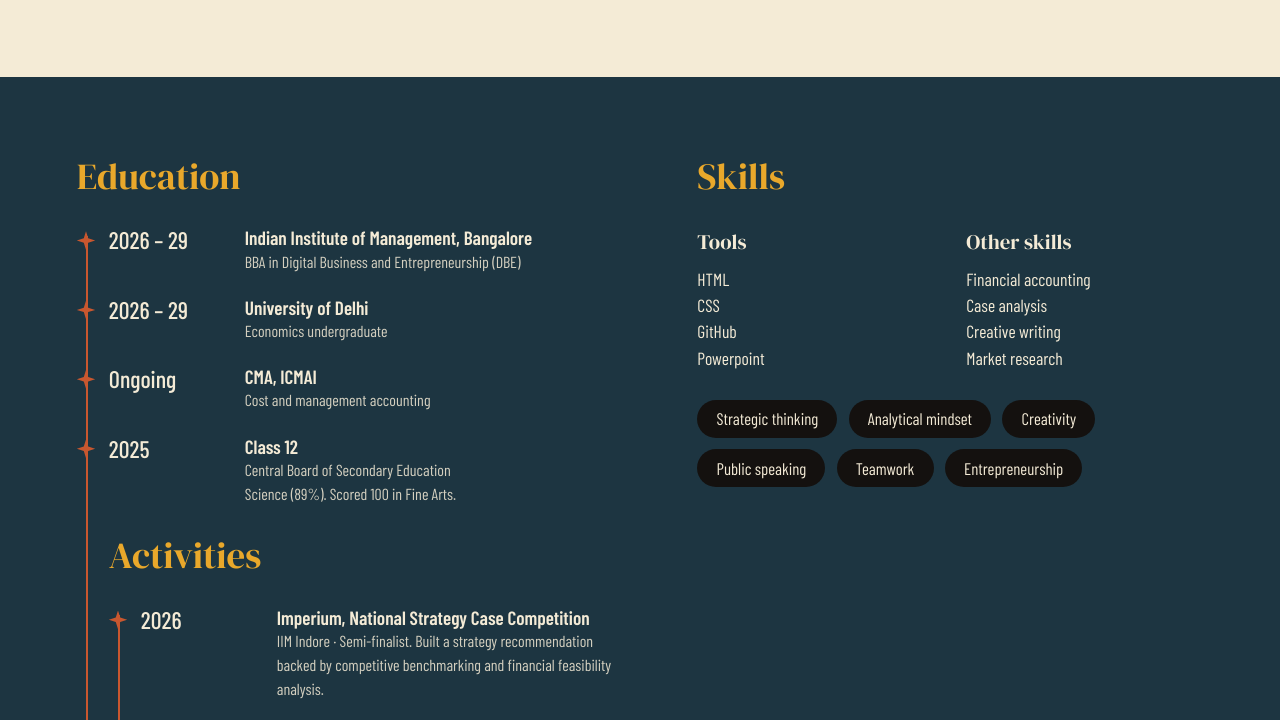
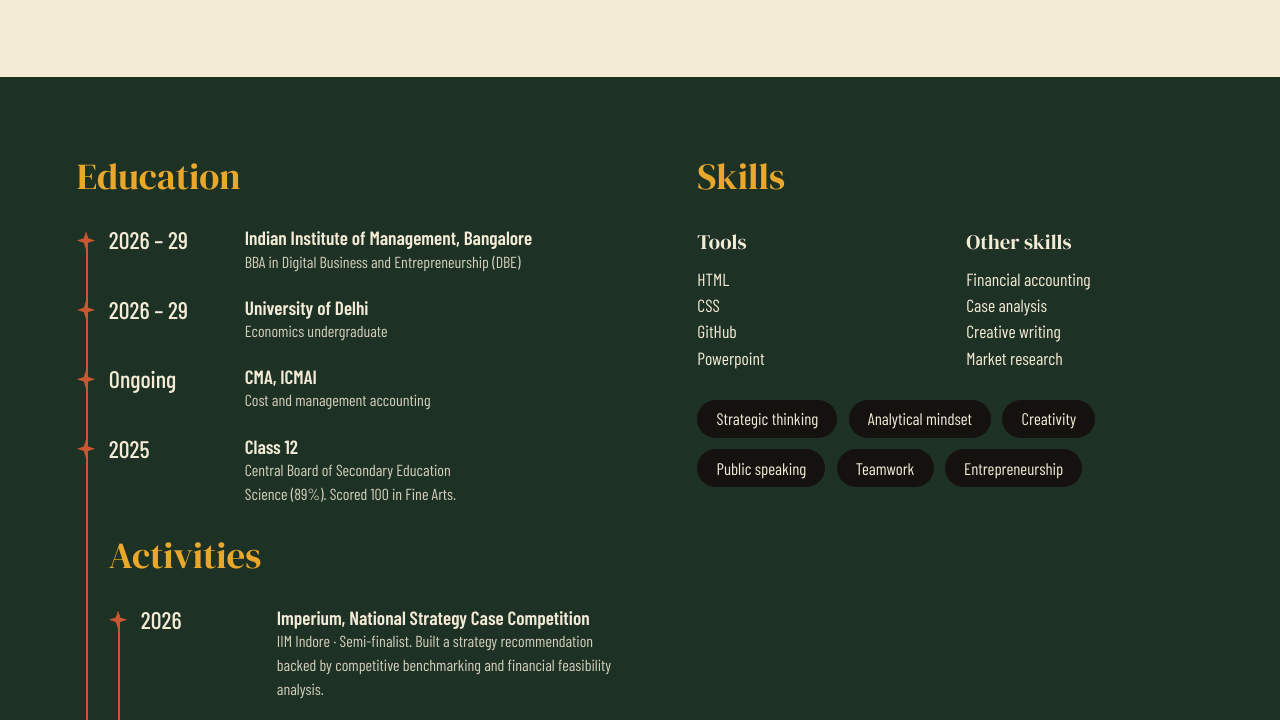
Before and after one commit to aayushichaturvedi315-hue/aayushi-resume, a plain HTML site: page index.html in a window 1280 px wide. Shown: the part 1209-1929 px from the top of the page. Drawn offline with nearby package versions, Linux system fonts and the light colour scheme.

Commit message:
Change background color to CSS variable '--deep'

```diff
--- a/style.css
+++ b/style.css
@@ -218,7 +218,7 @@ a:focus-visible { outline: 3px solid var(--mustard); outline-offset: 3px; }
   grid-template-columns: 1.1fr 1fr;
   gap: 4rem;
   padding: 4.5rem 6% 4rem;
-  background: #1d3541;
+  background: var(--deep);
   color: var(--cream);
 }
 
```
